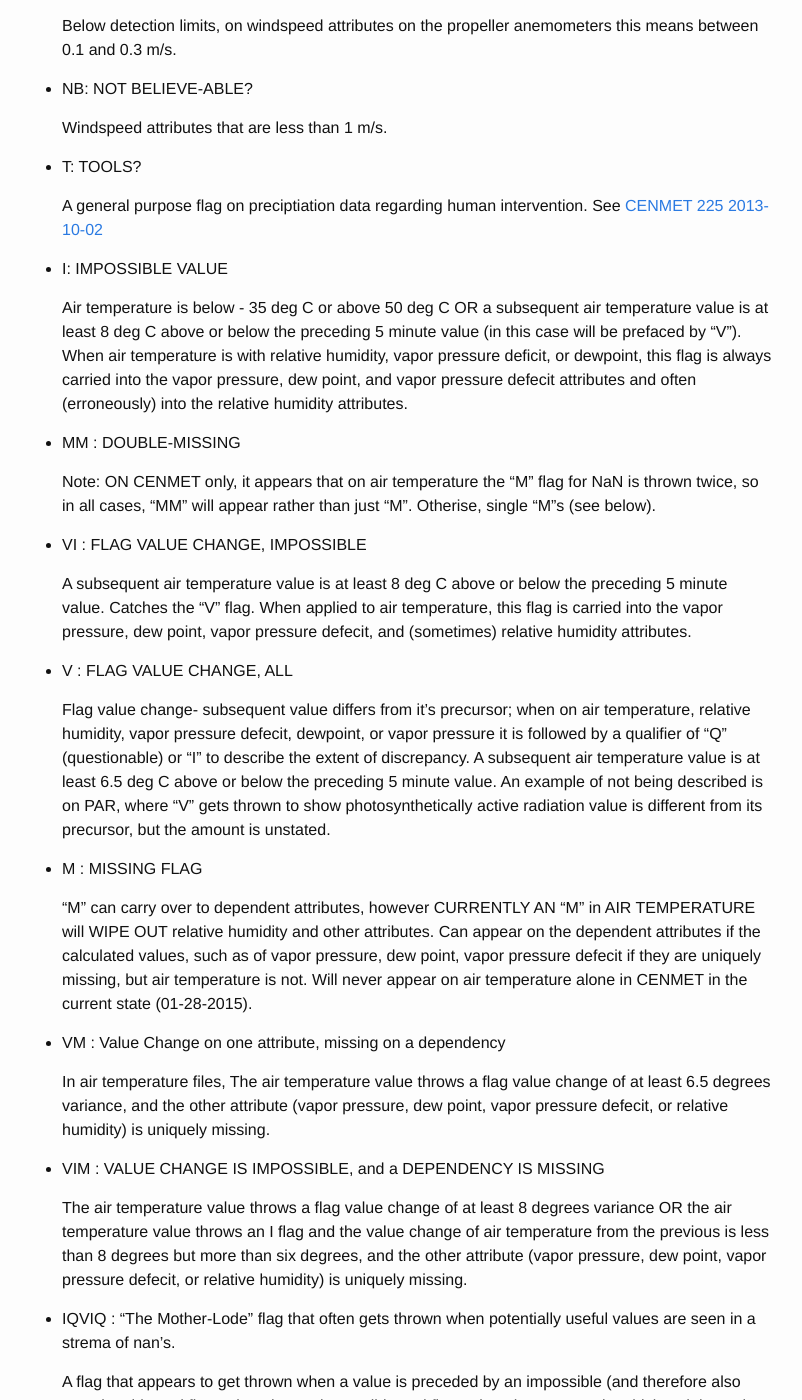
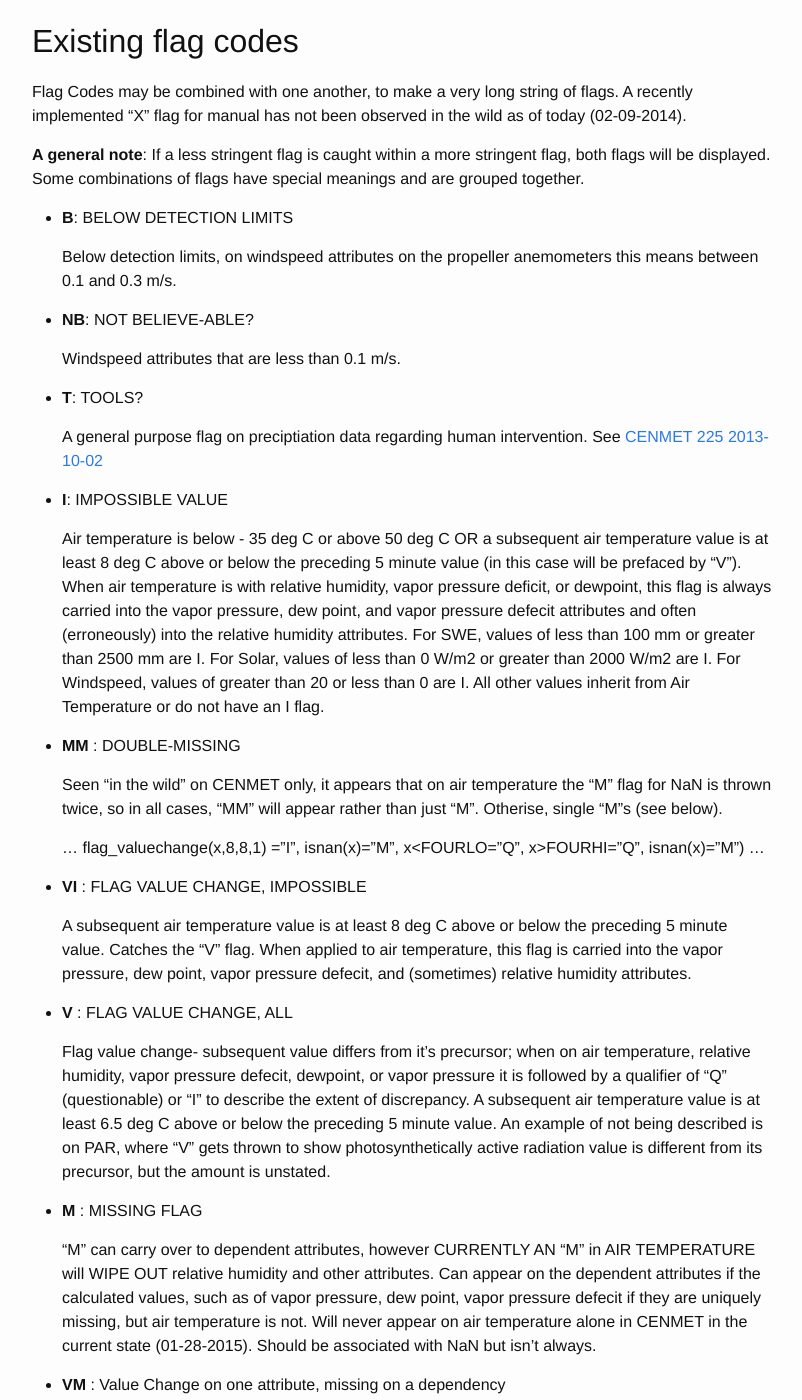
Before and after one commit to grandadmiral-thrawn/metQC, a Jekyll site: the page built from _posts/2015-02-08-outline_of_flags_and_problems_on_portal.markdown, in a window 1280 px wide and 1400 px high, scrolled down 1284 px. Shown: the whole window, without its empty margins (238-1040 px from the left). Built offline with Jekyll 4.4.1, drawn with Linux system fonts in a browser that asks for light colours; some of the changed text lies outside the part shown.

Commit message:
flagging issues

```diff
--- a/_posts/2015-02-08-outline_of_flags_and_problems_on_portal.markdown
+++ b/_posts/2015-02-08-outline_of_flags_and_problems_on_portal.markdown
@@ -4,15 +4,15 @@
 date: 2015-02-08T16:11:30-08:00
 ---
 
-The purpose of this analysis is to review possible changes and fixes in the GCE output .csv files that may affect data quality in FSDB. My role was to review potential problems in the GCE output, see if those problems were fixed, and see if the fixes were propogating into future outputs. To do this I developed my own toolkit which replicated the graphical properties of GCE, and also allowed comparisons across datafields.
+This document gives short descriptions of the flags and their problems on the H.J. Andrews Portal website. While it primarily focuses on the discrepancies and flags in the suite of attributes of Air Temperature, Relative Humidity, Vapor Pressure Defecit, Vapor Pressure, and Dewpoint, examples from Precipitation, Snow Lysimeter, and Snow Water Equivalance are also given. Wind is only briefly mentioned in this document as its flags and consistency problems probably merit a separate analysis. Likewise, soil is not brought in here anywhere as we have already done a lot on it to pull it into the FSDB.
 
 **Note:** Within this document I may use the terms "NULL", "NaN", and "None" interchangeably, to refer to data that does not have a value, but does have a type (such as "integer" or "string"). This is different from "empty" which might appear like this: '', ' ', "", " ", &nbsp, u'', U+00A0, etc...
 
-How an "empty" is interpreted varies wildly, see [Wikipedia Article on WhiteSpace](http://en.wikipedia.org/wiki/Whitespace_character#Unicode) for more information. My goal here is just to point out that "empty" and "null" are NOT the same.
+How an "empty" is interpreted varies wildly, see [Wikipedia Article on WhiteSpace](http://en.wikipedia.org/wiki/Whitespace_character#Unicode) for more information. My goal here is just to point out that "empty" and "null" are NOT the same. Thus if I say a value is "missing" I will try to clarify whether the term means "given a 'NaN'-like term as a placeholder" or "given an empty" or actually just skipped entirely.
 
-**Note:** Additionally, I tried to keep consistent naming and units when possible. AirT is Celcius air temperature, RH is relative humidity in percent, DEWPT is the dew point temperature in Celcius, VAP is the Vapor Pressure is the equilibrium vapor pressure in milli-bars (mb), SATVP is saturated vapor pressure in millibars, and VPD is the vapor pressure defecit, also in millibars.
+**Note:** Additionally, I tried to keep consistent naming and units when possible. AirT is Celcius air temperature, RH is relative humidity in percent, DEWPT is the dew point temperature in Celcius, VAP is the Vapor Pressure is the equilibrium vapor pressure in millibars (mb), SATVP is saturated vapor pressure in millibars, and VPD is the vapor pressure defecit, also in millibars. Precipitation is in millimeters for both snow and rain. Solar radiation here is not discussed in depth, but Photosynthetically Active radiation (PAR) is in millimols-photons per meters squared per second, and incoming photons take the negative convention.
 
-**Note:** These are only examples of the types of problems seen. Once a production environment has been set up that checks for these errors, we will conduct more extensive follow up.
+**A final note:** These are only examples of the types of problems seen. Once a production environment has been set up that checks for these errors, we will conduct more extensive follow up.
 
 # Table of Contents
   * [Existing flag codes](#flagcodes)
@@ -31,75 +31,88 @@
 
 
 ## Existing flag codes<a id = "flagcodes"></a>
-Flag Codes, at 5 minutes. If a less stringent flag is caught within a more stringent flag, both flags will be displayed. Some combinations of flags have special meanings and are grouped together.
 
-* B: BELOW DETECTION LIMITS
+Flag Codes may be combined with one another, to make a very long string of flags. A recently implemented "X" flag for manual has not been observed in the wild as of today (02-09-2014).
+
+**A general note**: If a less stringent flag is caught within a more stringent flag, both flags will be displayed. Some combinations of flags have special meanings and are grouped together.
+
+* **B**: BELOW DETECTION LIMITS
 
     Below detection limits, on windspeed attributes on the propeller anemometers this means between 0.1 and 0.3 m/s.
 
-* NB: NOT BELIEVE-ABLE?
+* **NB**: NOT BELIEVE-ABLE?
 
-    Windspeed attributes that are less than 1 m/s.
+    Windspeed attributes that are less than 0.1 m/s.
 
-* T: TOOLS?
+* **T**: TOOLS?
 
     A general purpose flag on preciptiation data regarding human intervention. See [CENMET 225 2013-10-02](http://andrewsforest.oregonstate.edu/lter/about/weather/portal/CenMet/data/cenmet_225_5min_2014.csv)
 
-* I: IMPOSSIBLE VALUE
+* **I**: IMPOSSIBLE VALUE
 
-    Air temperature is below - 35 deg C or above 50 deg C OR a subsequent air temperature value is at least 8 deg C above or below the preceding 5 minute value (in this case will be prefaced by "V"). When air temperature is with relative humidity, vapor pressure deficit, or dewpoint, this flag is always carried into the vapor pressure, dew point, and vapor pressure defecit attributes and often (erroneously) into the relative humidity attributes.
+    Air temperature is below - 35 deg C or above 50 deg C OR a subsequent air temperature value is at least 8 deg C above or below the preceding 5 minute value (in this case will be prefaced by "V"). When air temperature is with relative humidity, vapor pressure deficit, or dewpoint, this flag is always carried into the vapor pressure, dew point, and vapor pressure defecit attributes and often (erroneously) into the relative humidity attributes. For SWE, values of less than 100 mm or greater than 2500 mm are I. For Solar, values of less than 0 W/m2 or greater than 2000 W/m2 are I. For Windspeed, values of greater than 20 or less than 0 are I. All other values inherit from Air Temperature or do not have an I flag.
 
-* MM : DOUBLE-MISSING
+* **MM** : DOUBLE-MISSING
 
-    Note: ON CENMET only, it appears that on air temperature the "M" flag for NaN is thrown twice, so in all cases, "MM" will appear rather than just "M". Otherise, single "M"s (see below).
+    Seen "in the wild" on CENMET only, it appears that on air temperature the "M" flag for NaN is thrown twice, so in all cases, "MM" will appear rather than just "M". Otherise, single "M"s (see below).
 
-* VI : FLAG VALUE CHANGE, IMPOSSIBLE
 
-   A subsequent air temperature value is at least 8 deg C above or below the preceding 5 minute value. Catches the "V" flag. When applied to air temperature, this flag is carried into the vapor pressure, dew point, vapor pressure defecit, and (sometimes) relative humidity attributes.
+    ... flag_valuechange(x,8,8,1) ="I", isnan(x)="M", x<FOURLO="Q", x>FOURHI="Q", isnan(x)="M") ...
 
-* V : FLAG VALUE CHANGE, ALL
+* **VI** : FLAG VALUE CHANGE, IMPOSSIBLE
+
+    A subsequent air temperature value is at least 8 deg C above or below the preceding 5 minute value. Catches the "V" flag. When applied to air temperature, this flag is carried into the vapor pressure, dew point, vapor pressure defecit, and (sometimes) relative humidity attributes.
+
+* **V** : FLAG VALUE CHANGE, ALL
 
     Flag value change- subsequent value differs from it's precursor; when on air temperature, relative humidity, vapor pressure defecit, dewpoint, or vapor pressure it is followed by a qualifier of "Q" (questionable) or "I" to describe the extent of discrepancy.
     A subsequent air temperature value is at least 6.5 deg C above or below the preceding 5 minute value.
     An example of not being described is on PAR, where "V" gets thrown to show photosynthetically active radiation value is different from its precursor, but the amount is unstated.
 
-* M : MISSING FLAG
+* **M** : MISSING FLAG
 
-     "M" can carry over to dependent attributes, however CURRENTLY AN "M" in AIR TEMPERATURE will WIPE OUT relative humidity and other attributes. Can appear on the dependent attributes if the calculated values, such as of vapor pressure, dew point, vapor pressure defecit if they are uniquely missing, but air temperature is not. Will never appear on air temperature alone in CENMET in the current state (01-28-2015).
+    "M" can carry over to dependent attributes, however CURRENTLY AN "M" in AIR TEMPERATURE will WIPE OUT relative humidity and other attributes. Can appear on the dependent attributes if the calculated values, such as of vapor pressure, dew point, vapor pressure defecit if they are uniquely missing, but air temperature is not. Will never appear on air temperature alone in CENMET in the current state (01-28-2015). Should be associated with NaN but isn't always.
 
-* VM : Value Change on one attribute, missing on a dependency
+* **VM** : Value Change on one attribute, missing on a dependency
 
-    In air temperature files, The air temperature value throws a flag value change of at least 6.5 degrees variance, and the other attribute (vapor pressure, dew point, vapor pressure defecit, or relative humidity) is uniquely missing.
+    When a dataset contains air-temperature, the air temperature value throws a flag value change of at least 6.5 degrees variance, and the other attribute (vapor pressure, dew point, vapor pressure defecit, or relative humidity) is uniquely missing.
 
 
-* VIM : VALUE CHANGE IS IMPOSSIBLE, and a DEPENDENCY IS MISSING
+* **VIM** : VALUE CHANGE IS IMPOSSIBLE, and a DEPENDENCY IS MISSING
 
-    The air temperature value throws a flag value change of at least 8 degrees variance OR the air temperature value throws an I flag and the value change of air temperature from the previous is less than 8 degrees but more than six degrees, and the other attribute (vapor pressure, dew point, vapor pressure defecit, or relative humidity) is uniquely missing.
+    When a dataset contains air-temperature, the air temperature value throws a flag value change of at least 8 degrees variance OR the air temperature value throws an I flag and the value change of air temperature from the previous is less than 8 degrees but more than six degrees, and the other attribute (vapor pressure, dew point, vapor pressure defecit, or relative humidity) is uniquely missing.
 
 
-* IQVIQ : "The Mother-Lode" flag that often gets thrown when potentially useful values are seen in a strema of nan's.
+* **IQVIQ** : "The Mother-Lode" flag that often gets thrown when potentially useful values are seen in a strema of nan's.
 
     A flag that appears to get thrown when a value is preceded by an impossible (and therefore also questionable and flag-value-change impossible and flag-value-change questionable) and that value, in Portal, is a Nan. I.e. Temperature 1 is -31.0, Temperature 2 is NaN, Temperature 3 is 75.0. Temperature 2 in this case would get an IQVIQ, although it appears to be "missing" in the Portal. See the IQVIQ section.
 
-* E: ESTIMATED
+* **E**: ESTIMATED
 
-    a value is estimated based on the values around it, using a linear interpolation. Requires that only one value is missing, and does not affect dependent columns.
+    A value is estimated based on the values around it, using a linear interpolation. Requires that only one value is missing, and does not affect dependent columns.
 
-* ER: ESTIMATED RESET
+* **EI**: ESTIMATED IMPOSSIBLE
+
+    There really is no reason for this flag, see the [EI section](#whatisei)
+
+* **ER**: ESTIMATED RESET
 
     The ER flag appears prior to the R flag on the CS2MET precipitation
 
 
-* L: Battery Voltage
+* **L**: Battery Voltage, Low
 
     The L flag apparently indicates low volatage, but it is not clearly documented.
 
+* **H**: Battery Voltage, High
+
+    The H flag apparently indicates high volatage, but it is not clearly documented.
 
 ## Synchronized Flags and NaN's across AIRT, DEWPT, VPD, RELHUM and VAP<a id="symlink"></a>
 
 Air temperature, relative humidity, dew point, vapor pressure, vapor pressure defecit (VPD) are not synchronized. Quality or missing flags from air temperature and relative humidity should be passed along to the calculated dew point and VPD data.
 
-Here are a few examples of flags, and their number, on CENMET, at the 150 m height:
+A few examples are fully "fleshed out" here showing the distribution of different flag codes as well as relevant examples. These are some of the problems of non-synchrony seen on CENMET.
 
 ### CENMET(2014), summary of flags:
 
@@ -112,7 +125,7 @@
 | Vapor Pressure Defecit | 'MM':11, 'VI':1, 'M':5, 'VM':4, 'VIM':2, 'V':1  | 24 |
 | Vapor Pressure | 'MM':11, 'VI', 'M':1, 'VM':5, 'VIM':2, 'V':1  | 24 |
 
-### The very bad week of 2014-08-22 to 2014-08-26:<a id="badcen"></a>
+### We need to get rid of the bad week of 2014-08-22 to 2014-08-26 on CENMET<a id="badcen"></a>
 
 The week of 2014-08-22 to 2014-08-26 is oddly behaved at CENMET. For example, here is a snippet from that week as found in METDAT database:
 
@@ -149,7 +162,7 @@
 
 The Portal data differs from the METDAT data, not only in what is displayed and not displayed but also in the displayed values. See the entry for AirT[C] above at 14:40 as an example.
 
-### When flag value change is thrown in a case that is better described by impossible value.<a id="imposs"></a>
+### We need to fix or change the procedure to determine when flag value change is thrown in a case that is better described by impossible value.<a id="imposs"></a>
 
 There are also problems in why flags are being thrown. Here, for example, are values on 2014-08-27 in the Portal:
 
@@ -163,10 +176,11 @@
 | 08:45 | 14.67 | 'VI' | 87.2 | no flag |
 | 08:50 | 14.730 | no flag | 87.5 | no flag |
 
+
 A 'VI' flag is thrown indicating a flag for an impossible value change between a value of -15 C and -5 C. While this is certainly a strange jump, the error should not be thrown because of the jump, but rather because all the sensors were recording a week of sub-zero temperatures in August.
 
 
-### When a missing flag on air temperature destroys other values and flags for that Date time, and those other values and flags represent likely impossible data.<a id="missdestroy"></a>
+### We need to figure out why sometimes a missing flag on air temperature "destroys" other values and flags for that date time, first in the case of when hose other values and flags represent likely impossible data...<a id="missdestroy"></a>
 
 Another notable problem is when the 'M' flag for air temperature appears to "wipe out" the potentially acceptable value of relative humidity. Although this week on CENMET was odd, it does show a good example of how an impossible temperature anihilates humidity with an "M" flag.
 
@@ -188,7 +202,7 @@
 | 14:50:00 |  NULL |  NULL |  NULL |  NULL |  NULL |
 | 14:55:00 | NULL | NULL |  NULL |  NULL |  NULL |
 
-Pay attention to the values between 14:20 and 14:30, where relative humidity, even when odd, does exist.  Here is that same hour on Portal.
+Note between 14:20 and 14:30, where relative humidity, even when odd, does exist.  Here is that same hour on Portal.
 
 | Time | AirT[C] | flags on AirT[C] | RH[%] | flags on RH[%] |
 |-|-|-|-|-|
@@ -208,7 +222,7 @@
 
 There are no values- nothing to indicate the impossible values clearly in METDAT, and even some of the possible pressures being calculated.
 
-### When a existing value on air temperature is deemed impossible and destroys existing and possible values on other attributes<a id="missdestroy2"></a>:
+### ... But as problematic is when an existing value on air temperature is deemed impossible, displays a NaN, and destroys existing and sometimes even possible values on linked attributes<a id="missdestroy2"></a>:
 
 Here are the values on the Portal (2014-08-22):
 
@@ -218,7 +232,9 @@
 |10:50:00 | nan | MM | nan | MM |
 |10:55:00 | nan | MM | nan | MM |
 
+
 And their corresponding values in METDAT:
+
 
 | TmStamp | AirT[C]  |  VAP[mb] | SATVP[mb]| DEWPT[C] | RH[%] |
 |-|-|-|-|-|
@@ -226,14 +242,17 @@
 | 10:50:00 |-28.75| 0.528 | 0.596 | -50.74 | 10.5 |
 | 10:55:00| -20.47| 0.991 | 1.215 | -38.55 | 18.23|
 
-### Estimated values for Air Temperature are not also estimated for other attributes when only one datetime is missing.<a id= "estimated"></a>
+
+### The persistance of the "E" flag for estimated values is limited. Estimations occur directly for Air Temperature, but other attributes that could be estimated are not.<a id= "estimated"></a>
 
 Here is the entry in METDAT on 2014-11-11 19:45 to 19:55 on PRIMET, height 150.
+
 
 |Time | AirT[C] | RH[%] | DEWPT[C]|
 |- |- |- |- |
 | 2014-11-11 19:45:00 | -0.853 | 84.5  | -3.133 |
 | 2014-11-11 19:55:00 | -1.107 | 88.2  |-2.799 |
+
 
 |Time | AirT[C] | flags on AirT[C] | RH[%] | flags on RH[%] | Dewpt[C] | flags on Dewpt[C]|
 |- |- |- |- |-|- |-|
@@ -241,12 +260,12 @@
 |2014-11-11 19:50:00 | -0.98 |"E" |NaN |""|NaN |""|
 |2014-11-11 19:55:00 | -0.677|"" |88.20|""|-2.79 |""|
 
-If temperature can be estimated based on the surrouding interval, it seems that if RELHUM is present, it can also be estimated, and if it can also be estimated, so can the calculated attributes of dewpoint, saturated vapor pressure, and vapor pressure.<a href="
-"></a>
+If temperature can be estimated based on the surrouding interval, it seems that if RELHUM is present, it can also be estimated, and if it can also be estimated, so can the calculated attributes of dewpoint, saturated vapor pressure, and vapor pressure.
 
-### There are values of Dew Point on Portal when both relative humidity and air temperature are missing <a id="whydew"></a>
+### Sometimes there are values of Dew Point displayed on the Portal when both Relative Humidity and Air Temperature are missing <a id="whydew"></a>
 
-Also, the dew point is actually flagged as missing, despite being there.
+** Also, the dew point is actually flagged as missing, despite being there.**
+
 
 |Time | AirT[C] | flags on AirT[C] | RH[%] | flags on RH[%] | Dewpt[C] | flags on Dewpt[C]|
 |- |- |- |- |-|- |-|
@@ -254,11 +273,13 @@
 | 2014-05-09 00:05:00 |NaN |"M"| NaN | "M" | 7.885| "M"|
 | 2014-05-09 00:10:00 |NaN |"M"| NaN | "M" | 7.849 | "M"|
 
+
 This is a very common error, but it is not universal. There are some times when the missing air temperature alone will kill both the relative humidity and the dew point, as previously discussed and exemplified.
 
-### an EI flag <a id="whatisei"></a>
+### EI flag does not really make any sense <a id="whatisei"></a>
 
 I am not sure why an EI flag could get thrown on air temperature unless a flag-value-change threw "I" and value was placed in that gap, which appears to be what is going on, but it is unclear. Here is what is in Portal, on [VANMET_231_part1](http://andrewsforest.oregonstate.edu/lter/about/weather/portal/VANMET/data/vanmet_231_a_5min_2015.html) at 450 m height.
+
 
 |Time | AirT[C] | flags on AirT[C] | RH[%] | flags on RH[%] | Dewpt[C] | flags on Dewpt[C]|
 |- |- |- |- |-|- |-|
@@ -266,11 +287,14 @@
 | 2014-07-03 11:45:00 | 19.720 |"EI" | 64.990 |""| NaN |"VIM" |
 | 2014-07-03 11:50:00 | 18.060 |"" |52.72| "" |11.360|""|
 
+
 In METDAT, the first value is the same. Next, a flag value change of "I" gets thrown on the probably incorrect low value. It is re-estimated and an EI comes into the data. However, unlike the Portal, the subsequent measurement is not the same for temperature.
+
 
   * Does this EI extend into the next measurement as well on Portal?
   * Why is relative humidity estimated for the 11:45 measurement on Portal, but not flagged also as E?
   * Why, if the air temperature and the relative humidity can be solved, is the dew point not being solved?
+
 
 |Time | AirT[C] | RH[%] | DEWPT[C]|
 |- |- |- |- |
@@ -278,9 +302,11 @@
 | 2014-07-03 11:45:00 | 6.542 | 41.18 | NULL |
 | 2014-07-03 11:50:00 | 21.45 | 52.72 | 11.36 |
 
-### IQVIQ is not appropriate<a id ="whatisiqviq"></a>
+
+### IQVIQ is not appropriate really at any time, and should be either an "M" or an "I" in many cases <a id ="whatisiqviq"></a>
 
 On Vanmet, Portal reports:
+
 
 |Time | AirT[C] | flags on AirT[C] | RH[%] | flags on RH[%] |
 |- |- |- |- |
@@ -291,28 +317,42 @@
 
 METDAT reports the existance of seemingly impossible temperature values, but reasonable relative humidity values. In the row with IQVIQ, it appears that the temperature has wiped out the relative humidity value for that day.
 
+
 |Time | AirT[C] | RH[%] | DEWPT[C]|
 |- |- |- |- |
 | 2014-12-30 00:45:00 |-13.5  | 91 |  -13.77 |
 | 2014-12-30 00:50:00 |-38.57 |90.7 | -13.8 |
 | 2014-12-30 00:55:00 |-38.56 | 89.9 |   -13.99 |
 
+
 ### Removal of High-Elevation Sensors, data is not flagged.<a id = "notremoved"></a>
+
 
 I am unable to tell from the data the exact dates of winter removal, but suffice it to say that when data is up on Portal for H15 at 15 minutes, it is up throughout the 2013 year, and without flags. If these are the same days of removal as on UPLMET, there are also no flags, but the UPLMET files do have some flags in them, for preceding (May 2012, etc.) times.
 
 The problem of having dew point and vapor pressure calculated even when the data itself was missing is still occuring, as shown above.
 
+There don't appear to be any flags at all on CS2MET.
 
-## Flag Value Change (temperature) Too Agressive at a Daily Scale <a id ="fvc"></a>
+H15MET is fully update in METDAT but is not on Portal.
+
+There is another whole document listing all the missing dates and times.
+
+
+## Flag Value Change Is Too Agressive at a Daily Scale <a id
+="fvc"></a>
+
+** Really, there is an issue regarding aggregate (daily and hourly) flags in general. Don's algorithm, which solves this problem, has not been implemented anywhere on Portal.**
 
 It has been noted that the flag for value change of 6.5 C as questionable and 8 C as impossible is reasonable at a high resolution 5 or 15 minute scale but may not apply at the daily scale. It also seems to show up on the daily scale in odd places. Here are some examples:
+
 
 | Station | Day | Height | AirT[C] | Flag |
 |- |- |- |- |
 | UPLMET | 2013-06-22 | 450 M | 14.64 | "" |
 | UPLMET | 2013-06-23 | 450 M | 7.69 | "" |
 | UPLMET | 2013-06-24 | 450 M | 4.74 | "" |
+
 
 In this example, the dewpoint gets a flag value change, but all values of temperature and relative humidity are NaN's
 
@@ -323,7 +363,9 @@
 | UPLMET | 2012-05-03 | 150 M | 6.72 | "V" | NaN |"IQQI" |
 | UPLMET | 2012-05-04 | 150 M | 12.690 | "" | NaN |"IQQI" |
 
+
 Here is an example of the "V" flag getting thrown on CENMET 15 minute data for Photosynthetically Active Radiation. It should be noted that surrounding this time, all the other sensors are outputting all NaN on the portal, but show values in METDAT.
+
 
 | Station | Date Time | Height | PAR AVG[mu-mols/m2 s] | Flag |
 |- |- |- |- |
@@ -331,7 +373,12 @@
 | CENMET_225| 2013-03-04 04:00:00 | 450 |-7.380 |"V"|
 | CENMET_225| 2013-03-04 04:15:00 | 450 |-8.100 | ""|
 
+
+I have also seen an example of how a persistance function was unable to move off the flag value change, and will need to refind this for another discussion.
+
 ## Missing Values (NaN) not necessarily paired with "M" flags <a id="missing">
+
+** This is really one of the biggest problems, there is not really any consistency between the presence or absence of "M", NaN, or empties. The most problematic data sets are the ones with precipitation and snowdepth, it looks like the air data sets are better controlled. Since we are fixing the wind currently I have not addressed the missing wind values yet**
 
 The missing flag "M" should accompany NaN values. In this case, the SWE and snow-lysimeter attributes on the five minute CENMET logger are not being marked. There are other examples as well. Rows are shown here with the headers due to the length of the rows and the multiple NaN and "M" flag combinations. First row is the headers, second is a good row, third is a bad row.
 
@@ -365,3 +412,11 @@
     "VARMET",2012-05-21 14:45:00,NaN,0,2021.0,NaN,"M",41.96,"E",NaN,"",NaN,NaN,"",NaN,"",NaN,"M"
 
     "VARMET",2012-05-21 14:50:00,2,0,2021.0,8.64,"",42.02,"",0.00,"",NaN,81.0000,"",77.00,"",173.7116,""
+
+
+## Ultimately, in terms of flagging the following issues should be touched:
+
+* "M", NaN, and Empty should be consistent in all data sets
+* Daily and hourly aggregates should not be based on five minute functions
+* Flag propagation from air-temperature must not destroy independent relative humidity measurement
+* Human-altered flags need to be made clear
```
